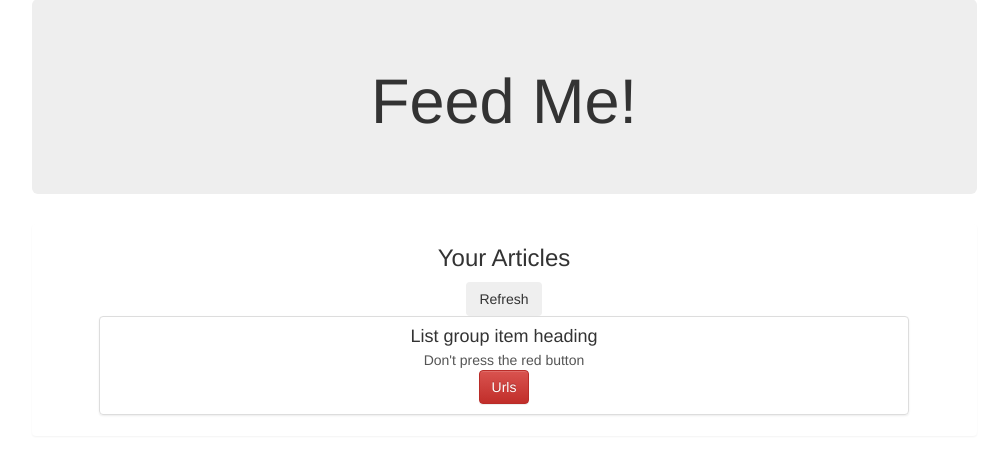
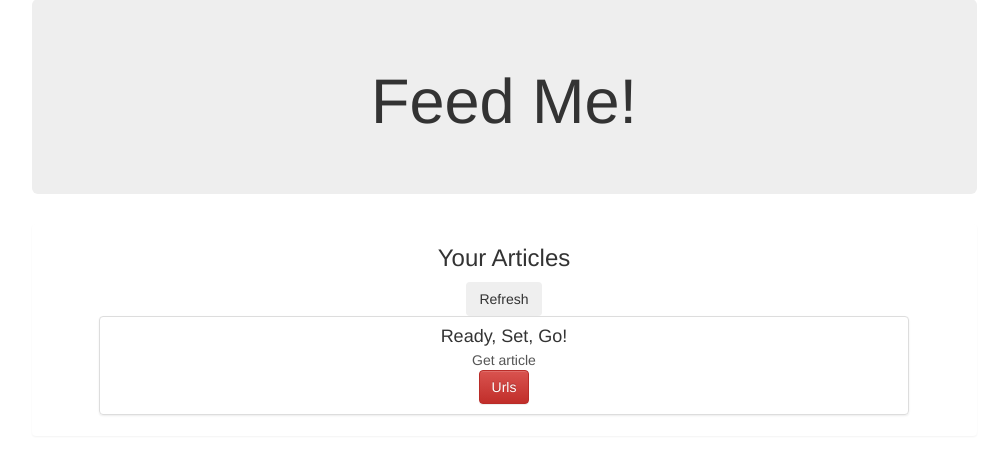
Before and after one commit to mlee284045/mynews, a Django app: template personal_rss/templates/home.html in a window 1280 px wide. Shown: the part 73-528 px from the top of the page, without its empty margins (136-1144 px from the left). Run offline with Django 3.2, Linux system fonts and the light colour scheme; the template is opened without the code that fills it, so the values that code supplies are empty; the visitor is signed in with stand-in values (Sample User, id 1); some libraries are stand-ins or nearby versions.

Commit message:
Basic Functionality has been restored but many bugs yet to be fixed

```diff
--- a/personal_rss/templates/home.html
+++ b/personal_rss/templates/home.html
@@ -37,10 +37,9 @@
                             <div class="row">
                                 <h3>Your Articles</h3><button class="btn" id="refreshArticle">Refresh</button>
                                 <div class="list-group" id="newRssFeed">
-{#                                    refactor so that if user exists, automatically launch ajax and show articles#}
                                     <a href="#" class="list-group-item">
-                                        <h4 class="list-group-item-heading">List group item heading</h4>
-                                        <p class="list-group-item-text">Don't press the red button</p>
+                                        <h4 class="list-group-item-heading">Ready, Set, Go!</h4>
+                                        <p class="list-group-item-text">Get article</p>
                                         <button class="btn btn-danger" id="allMyRss">Urls</button>
                                     </a>
                                 </div>
--- a/personal_rss/templates/profile.html
+++ b/personal_rss/templates/profile.html
@@ -3,7 +3,7 @@
 
 
 {% block content %}
-    <h1>Hello, World!</h1>
+    <h1>Hello, {{ user }}!</h1>
     <h3>Profile Page</h3>
     {% if user.profile %}
         <img src="{{ user.profile.url }}" class="img-responsive" height="200" width="200">
--- a/static/js/read_rss.js
+++ b/static/js/read_rss.js
@@ -61,6 +61,7 @@ $(document).ready(function() {
         //
         // put into a function wrapper to help control and debug project
         function googleApiCall(urls) {
+            console.log("googleApiCall")
             google.load("feeds", "1", {
                 // make call to google and when done loading, callback the function init(urls)
                 callback: init(urls)
@@ -71,8 +72,9 @@ $(document).ready(function() {
 
                 // urlsLoaded is a parallel array(basically for each url, there is a corresponding boolean field that
                 // says if the url has finished loading
+                console.log("initializing")
                 for (var i = 0; i < urls.length; i++) {
-                    console.log(i);
+                    console.log("Running through initializing for loop");
                     urlsLoaded[i] = false;
                     loadFeed({
                         url: urls[i].feedUrl,
@@ -84,6 +86,7 @@ $(document).ready(function() {
             }
 
             function loadFeed(opt_options) {
+                console.log("Running through loadFeed")
                 // take parameters and get feed and articles from google feed
                 var loadobjects = [];
                 var url = opt_options.url;
@@ -99,13 +102,13 @@ $(document).ready(function() {
                         urlsLoaded[opt_options.indx] = true;
                         var total = allEntries.concat(loadobjects);
                         allEntries = total;
-                        console.log(allEntries);
+                        // console.log(allEntries);
                         if (urlsLoaded.every(function(el, idx, arr) {return el;})) {
-                            console.log('worked', urlsLoaded);
+                            // console.log('worked', urlsLoaded);
                             doWork(allEntries);  // function needs to be renamed, will contain the other functions
                             // replace doWork with appendEntries and it should work
                         } else {
-                            console.log('passed by', urlsLoaded);
+                            // console.log('passed by', urlsLoaded);
                         }
                     }
                 });
@@ -133,20 +136,20 @@ $(document).ready(function() {
         var selection =[];
         // Filter list based on words, append selected entries to html document
 
-        appendEntries(selection);
+        appendEntries(listEntries);
     }
 
 
 
     function appendEntries(listEntries) {
         //Sorts entries and appends them to the html document
-
         // Sorts entries so that newest articles are first
         listEntries.sort(function(a, b) {
             var dateA = new Date(a['publishedDate']), dateB = new Date(b['publishedDate']);
             return dateB - dateA
         });
-
+        console.log("sorted listEntries")
+        console.log(listEntries)
         for (var i = 0; i < listEntries.length; i++) {
             var entry = listEntries[i];
             $rssDiv.append(
@@ -228,12 +231,6 @@ $(document).ready(function() {
             addNewRssFeed(newUrl);
         })
     }
-
-
-
-
-
-
     // Attached all event handlers to page
 
     $('#allMyRss').click(function () {
@@ -248,6 +245,7 @@ $(document).ready(function() {
     });
 
     $("#add-rss").on('click', function() {
+        console.log('Yeah, add that rss feed')
         displayRssForm();
     });
 });
```
Also changed, not shown: personal_rss/views.py (+7 -1 lines), static/js/personal_rss.js (deleted).
